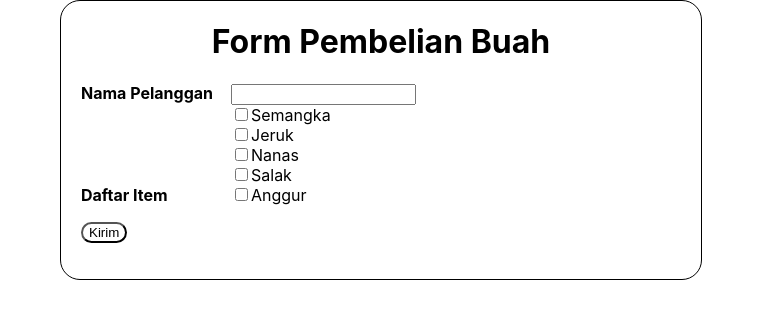
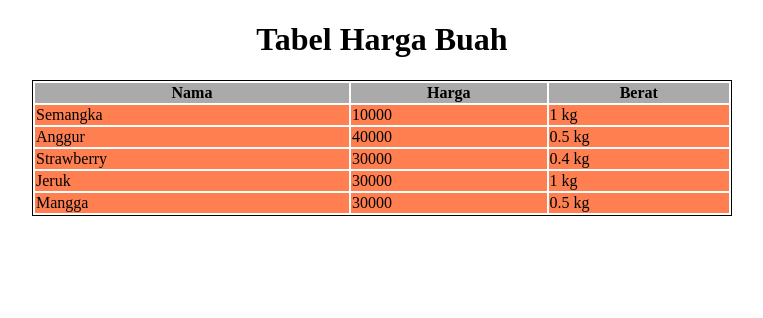
Before and after one commit to setyawanek/sanbercode-reactjs-0820-2, a React (Create React App) app: page / in a window 1280 px wide. Shown: the top 318 px of the page, without its empty margins (259-1022 px from the left). Built offline with nearby package versions, Linux system fonts and the light colour scheme.

Commit message:
menambahkan tugas 9 dan 10

```diff
--- a/src/App.css
+++ b/src/App.css
@@ -36,3 +36,57 @@
     transform: rotate(360deg);
   }
 }
+
+/* css tugas 9 */
+*{
+  font-family: 'Times New Roman', Times, serif;
+}
+
+.container{
+  padding: 10px;
+  text-align: center;
+}
+
+.form-border{
+  padding: 10px;
+  border: 1px solid black;
+  border-radius: 10px;
+  display: inline-block;
+  text-align: left;
+}
+
+.text-center{
+  text-align: center;
+}
+
+.label{
+  font-weight: bold;
+}
+
+button{
+  border-radius: 10px;
+  font-family: Arial, Helvetica, sans-serif;
+}
+
+
+/* css tugas 10 */
+.Daftarbuah{
+  padding-left:2px;
+  font-family:serif;
+}
+
+.Daftarbuah table{
+  border: 1px solid black;
+  width: 700px;
+  margin-left: auto;
+  margin-right: auto;
+}
+.Daftarbuah th {
+  background-color: #aaaaaa;
+}
+.Daftarbuah td {
+  background-color:#ff7f50;
+}
+.Daftarbuah h1{
+  text-align:center;
+}
--- a/src/App.js
+++ b/src/App.js
@@ -1,46 +1,23 @@
 import React from 'react';
-import logo from './logo.svg';
 import './App.css';
+// import FormBuah from './tugas-9/tugas9'
+//import UserInfo from './tugas-10/Userinfo';
+import HargaBuah from './tugas-10/tugas10'
+
 
 function App() {
   return (
+      // <div>
+      //   <FormBuah/>
+      // </div>
 
-    <div style={{width: '50%', margin: '0 auto', border: '1px solid black', borderRadius: 20}}>
-      <h1 style={{textAlign: 'center'}}>Form Pembelian Buah</h1>
-        <div style={{padding: 20, paddingTop: 0}}>
-          <div style={{display: 'block', marginBottom: '1em'}}>
-            <div style={{display: 'inline-block', width: 150, fontWeight: 'bold', fontSize: 16}}>
-              Nama Pelanggan
-            </div>
-
-    <input style={{display: 'inline-block'}} type="text" name="name" />
-        <div style={{display: 'block', marginBottom: '1em'}}>
-           <div style={{display: 'inline-block', width: 150, fontWeight: 'bold', fontSize: 16}}>
-              Daftar Item
-          </div>
-
-      <div style={{display: 'inline-block'}}>
-        <input type="checkbox" name="semangka" defaultValue="semangka" />
-        <label>Semangka</label><br />
-        <input type="checkbox" name="jeruk" defaultValue="jeruk" />
-        <label>Jeruk</label><br />
-        <input type="checkbox" name="nanas" defaultValue="nanas" />
-        <label>Nanas</label><br />
-        <input type="checkbox" name="salak" defaultValue="salak" />
-        <label>Salak</label><br />
-        <input type="checkbox" name="anggur" defaultValue="anggur" />
-        <label>Anggur</label><br />
+      <div>
+        <HargaBuah/>
       </div>
 
-      </div>
-        <button style={{background: 'white', borderRadius: 20}}>
-          <a href="#" style={{textDecoration: 'none', color: 'black'}}>Kirim</a>
-        </button>
-      </div>
-
-        </div>
-    </div>
-
+      // <div>
+      //   <UserInfo />
+      // </div>
 
   );
 }
--- /dev/null
+++ b/src/tugas-10/tugas10.js
@@ -0,0 +1,40 @@
+
+import React from 'react';
+
+let dataHargaBuah = [
+    {nama: "Semangka", harga: 10000, berat: 1000},
+    {nama: "Anggur", harga: 40000, berat: 500},
+    {nama: "Strawberry", harga: 30000, berat: 400},
+    {nama: "Jeruk", harga: 30000, berat: 1000},
+    {nama: "Mangga", harga: 30000, berat: 500}
+  ]
+
+class HargaBuah extends React.Component{
+    render(){
+        return(
+            <div className="Daftarbuah">
+                <h1>Tabel Harga Buah</h1>
+                <table>
+                    <tr>
+                        <th>Nama</th>
+                        <th>Harga</th>
+                        <th>Berat</th>
+                    </tr>
+                        {
+                            dataHargaBuah.map(el=>{
+                                return(
+                                    <tr>
+                                        <td>{el.nama}</td>
+                                        <td>{el.harga}</td>
+                                        <td>{el.berat/1000+' kg'}</td>
+                                    </tr>
+                                )
+                            })
+                        }
+                </table>
+            </div>
+        )
+    }
+}
+
+export default HargaBuah
--- /dev/null
+++ b/src/tugas-9/tugas9.js
@@ -0,0 +1,38 @@
+import React from 'react';
+
+class FormBuah extends React.Component{
+    render(){
+        return(
+            <div className="container">
+                <div className="form-border">
+                    <h2 className="label text-center">Form Pembelian Buah</h2>
+                    <form action="">
+                    <table>
+                        <tr>
+                        <td className="label">Nama Pelanggan</td>
+                        <td><input type="text"/></td>
+                        </tr>
+                        <tr>
+                        <td className="label">Daftar Item</td>
+                        <td>
+                            <input type="checkbox" id="semangka" name="semangka"/><label for="semangka">Semangka</label><br></br>
+                            <input type="checkbox" id="jeruk" name="jeruk"/><label for="jeruk">Jeruk</label><br></br>
+                            <input type="checkbox" id="nanas" name="nanas"/><label for="nanas">Nanas</label><br></br>
+                            <input type="checkbox" id="salak" name="salak"/><label for="salak">Salak</label><br></br>
+                            <input type="checkbox" id="anggur" name="anggur"/><label for="anggur">Anggur</label>
+                        </td>
+                        </tr>
+                        <tr>
+                            <td colspan="2">
+                                <button type="submit">Kirim</button>
+                            </td>
+                        </tr>
+                    </table>
+                    </form>
+                </div>
+                </div>
+        )
+    }
+}
+
+export default FormBuah
```
